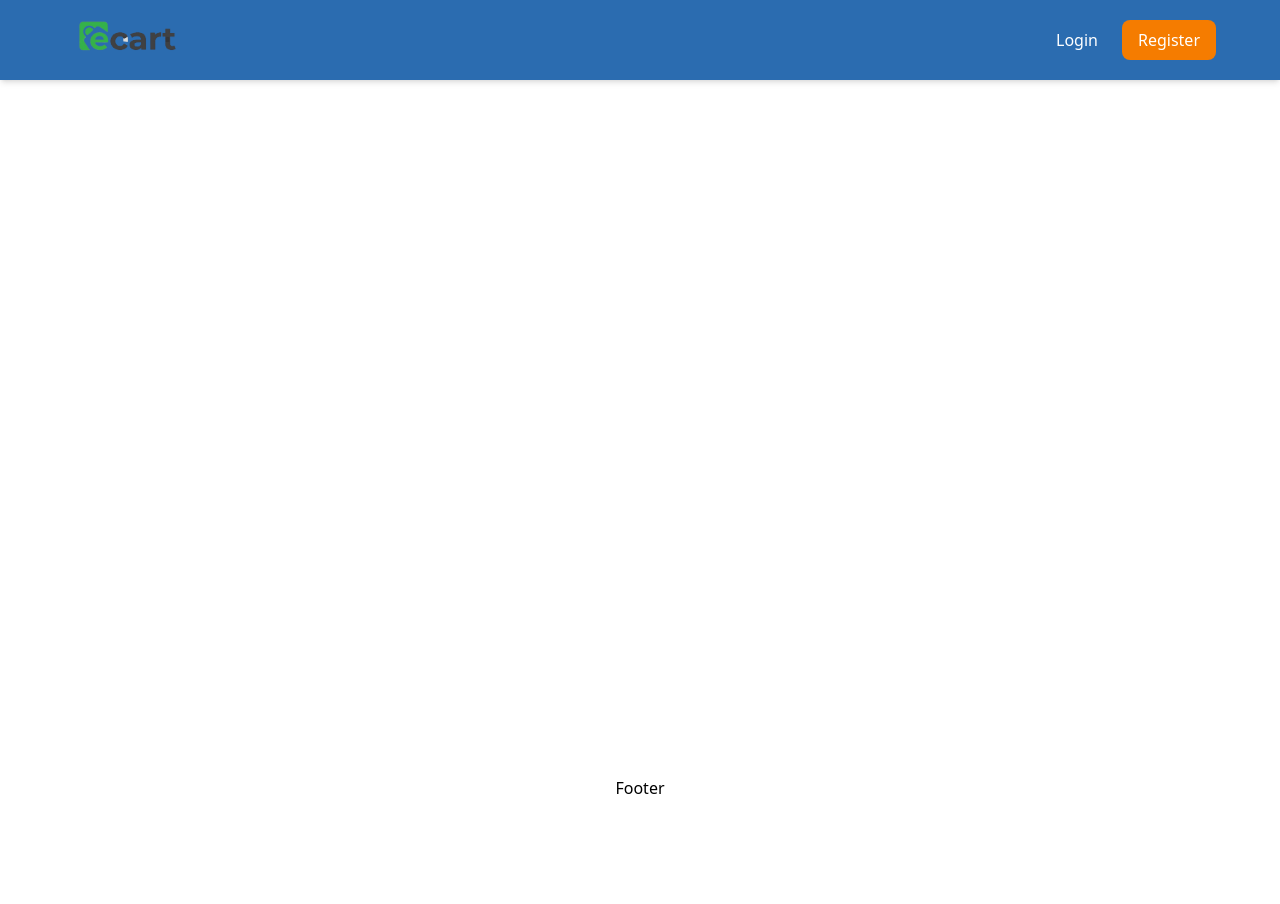
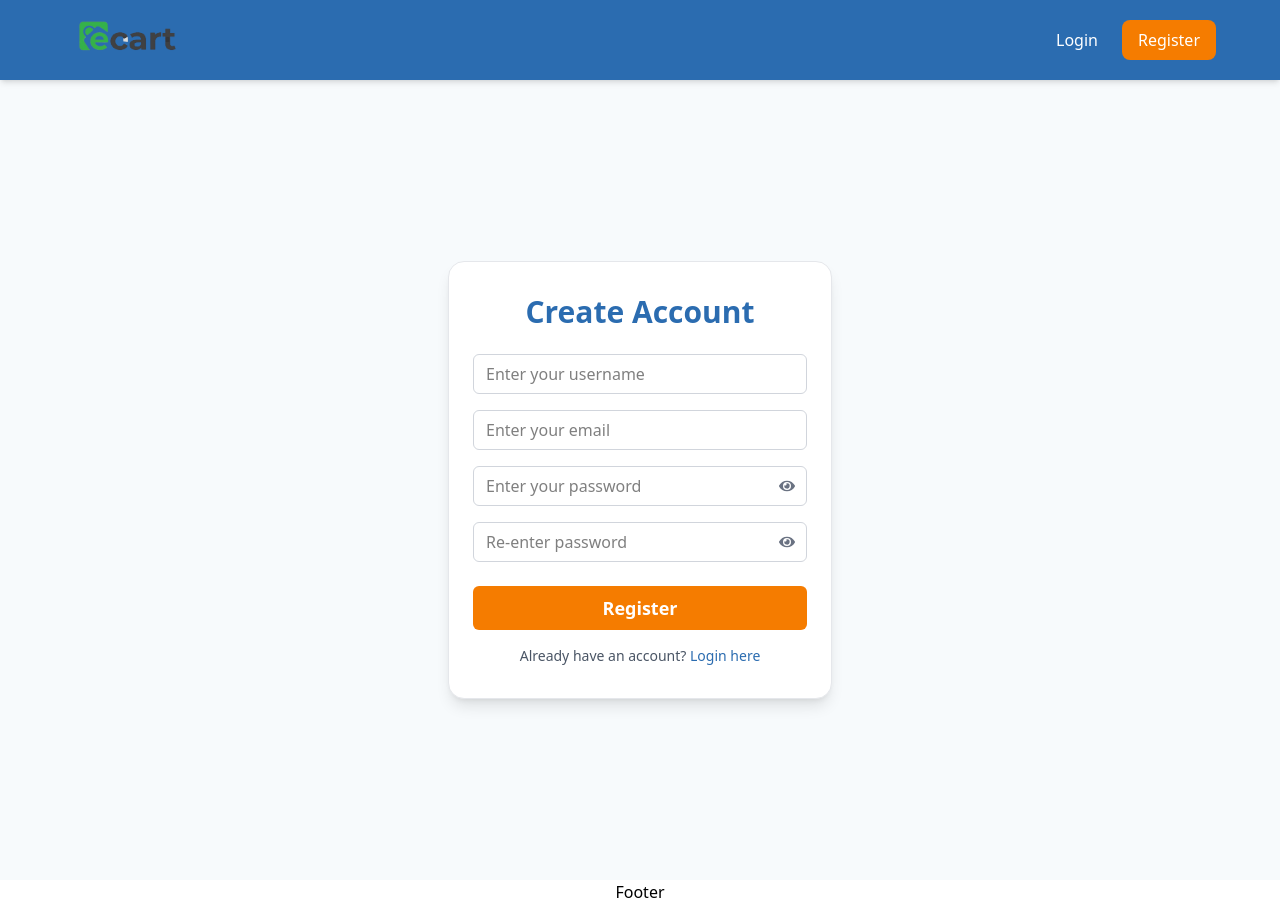
Before and after one commit to shrwn08/frontend-shopify, a React (Vite) app: page /register in a window 1280 px wide. Before the commit the page ends 800 px from the top, so only its background shows below. Built offline with nearby package versions, Linux system fonts and the light colour scheme.

Commit message:
register styled.

```diff
--- a/src/pages/Register.jsx
+++ b/src/pages/Register.jsx
@@ -2,6 +2,7 @@ import { useState } from "react";
 import { FaEye, FaEyeSlash } from "react-icons/fa";
 import { useDispatch } from "react-redux";
 import { registerUser } from "../redux/slices/authSlice";
+import { Link } from "react-router-dom";
 
 const Register = () => {
   const [formData, setFormData] = useState({
@@ -43,65 +44,95 @@ const Register = () => {
   };
 
   return (
-    <section className="w-full h-full bg-white flex justify-center items-center relative">
-      <form onSubmit={handleSubmit} className="w-80 h-96 bg-[#FEB21A] rounded-md sm:hidden">
-        <h2 className="text-center text-3xl font-bold mt-3">Register </h2>
-        <div className="w-[95%] flex gap-4 justify-between items-center mt-3">
-          <label className="text-xl">Username </label>
+<section className="w-full min-h-screen bg-[#F7FAFC] flex justify-center items-center py-10 px-4">
+  <form
+    onSubmit={handleSubmit}
+    className="w-full max-w-sm bg-white rounded-2xl shadow-lg border border-gray-200 px-6 py-8"
+  >
+    <h2 className="text-center text-3xl font-bold text-[#2B6CB0] mb-6">
+      Create Account
+    </h2>
+
+    {/* Username */}
+    <div className="flex flex-col mb-4">
       <input
         type="text"
         name="username"
         value={formData.username}
         onChange={handleFormDataOnchange}
-            className="h-10 border rounded-md px-2"
+        className="h-10 border border-gray-300 rounded-md px-3 focus:outline-none focus:ring-2 focus:ring-[#2B6CB0] transition"
+        placeholder="Enter your username"
       />
     </div>
-        <div className="w-[95%] flex gap-4 justify-between items-center mt-3">
-          <label className="text-xl">Email </label>
+
+    {/* Email */}
+    <div className="flex flex-col mb-4">
       <input
         type="email"
         name="email"
         value={formData.email}
         onChange={handleFormDataOnchange}
-            className="h-10 border rounded-md px-2"
+        className="h-10 border border-gray-300 rounded-md px-3 focus:outline-none focus:ring-2 focus:ring-[#2B6CB0] transition"
+        placeholder="Enter your email"
       />
     </div>
-        <div className="w-[95%] flex gap-4 justify-between items-center mt-3 relative">
-          <label className="text-xl">Password </label>
+
+    {/* Password */}
+    <div className="flex flex-col mb-4 relative">
       <input
         type={visiblePass ? "text" : "password"}
         name="password"
         value={formData.password}
         onChange={handleFormDataOnchange}
-            className="h-10 border rounded-md px-2"
+        className="h-10 border border-gray-300 rounded-md px-3 pr-10 focus:outline-none focus:ring-2 focus:ring-[#2B6CB0] transition"
+        placeholder="Enter your password"
       />
-
-          <button type="button" onClick={handleVisiblePassword} className="absolute right-2">
+      <button
+        type="button"
+        onClick={handleVisiblePassword}
+        className="absolute right-3 top-3 text-gray-500 hover:text-[#2B6CB0]"
+      >
         {visiblePass ? <FaEyeSlash /> : <FaEye />}
       </button>
     </div>
-        <div className="w-[95%] flex gap-4 justify-between items-center mt-3 relative">
-          <label className="text-xl">Re-Pass </label>
+
+    {/* Re-enter Password */}
+    <div className="flex flex-col mb-6 relative">
       <input
         type={visibleRepass ? "text" : "password"}
         onChange={(e) => setRepassword(e.target.value)}
         value={repassword}
-            className="h-10 border rounded-md px-2"
+        className="h-10 border border-gray-300 rounded-md px-3 pr-10 focus:outline-none focus:ring-2 focus:ring-[#2B6CB0] transition"
+        placeholder="Re-enter password"
       />
-          <button type="button" onClick={hanldeVisibleRepassword} className="absolute right-2">
-            {visibleRepass ? <FaEyeSlash /> : <FaEye />}{" "}
+      <button
+        type="button"
+        onClick={hanldeVisibleRepassword}
+        className="absolute right-3 bottom-3 text-gray-500 hover:text-[#2B6CB0]"
+      >
+        {visibleRepass ? <FaEyeSlash /> : <FaEye />}
       </button>
     </div>
-        <div className="w-[95%] flex gap-4 justify-between items-center mt-3">
+
+    {/* Submit Button */}
+    <div className="flex justify-center">
       <input
         type="submit"
         value="Register"
-            className="w-full hover:cursor-pointer text-xl"
+        className="w-full bg-[#F57C00] hover:bg-[#E65100] text-white font-semibold text-lg py-2 rounded-md transition cursor-pointer"
       />
     </div>
+
+    {/* Footer */}
+    <p className="text-center text-gray-600 text-sm mt-4">
+      Already have an account?{" "}
+      <Link to="/login" className="text-[#2B6CB0] font-medium hover:underline">
+        Login here
+      </Link>
+    </p>
   </form>
+</section>
 
-    </section>
   );
 };
 
```
Lines whose indentation alone changed are shown as unchanged.
